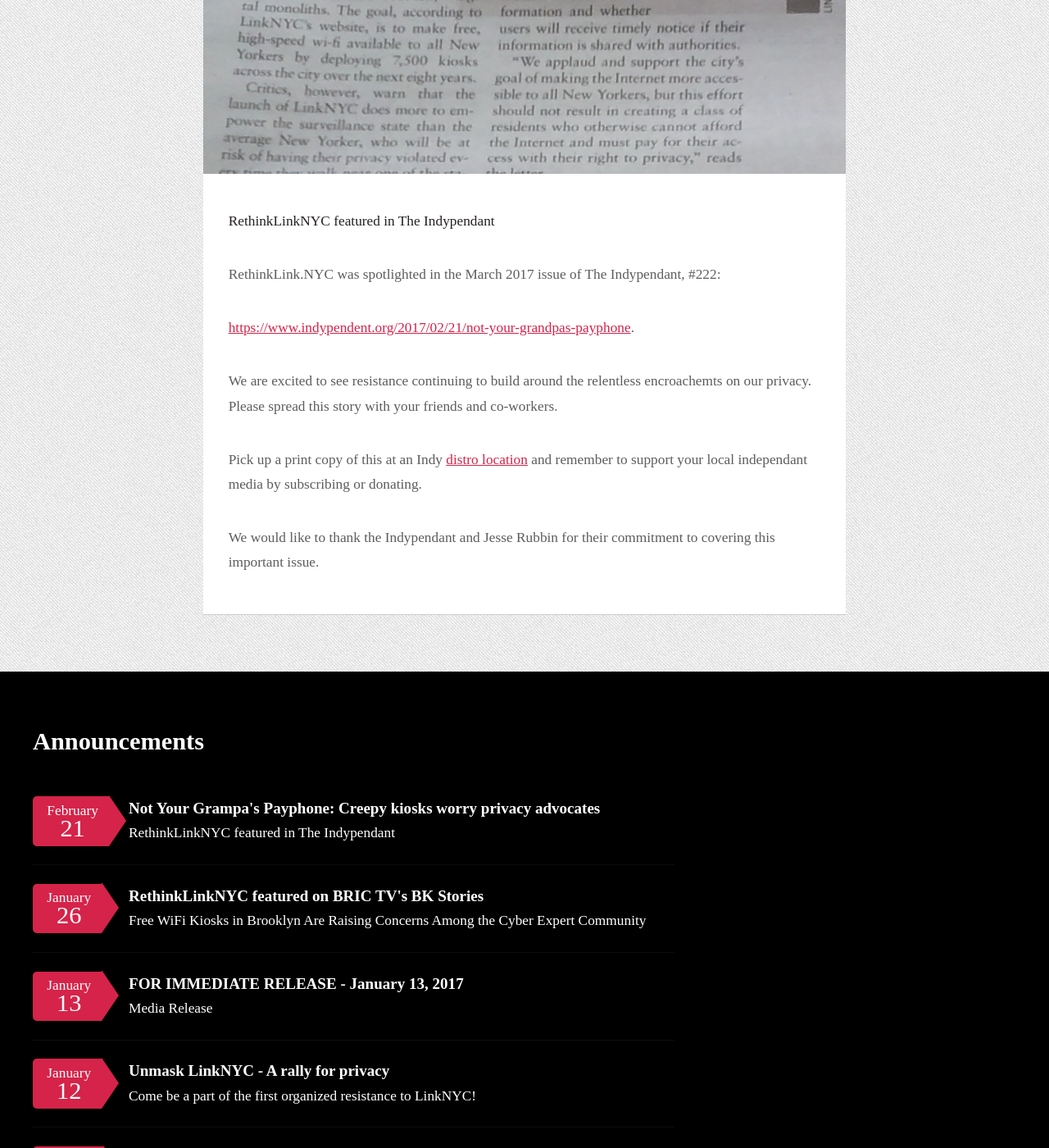
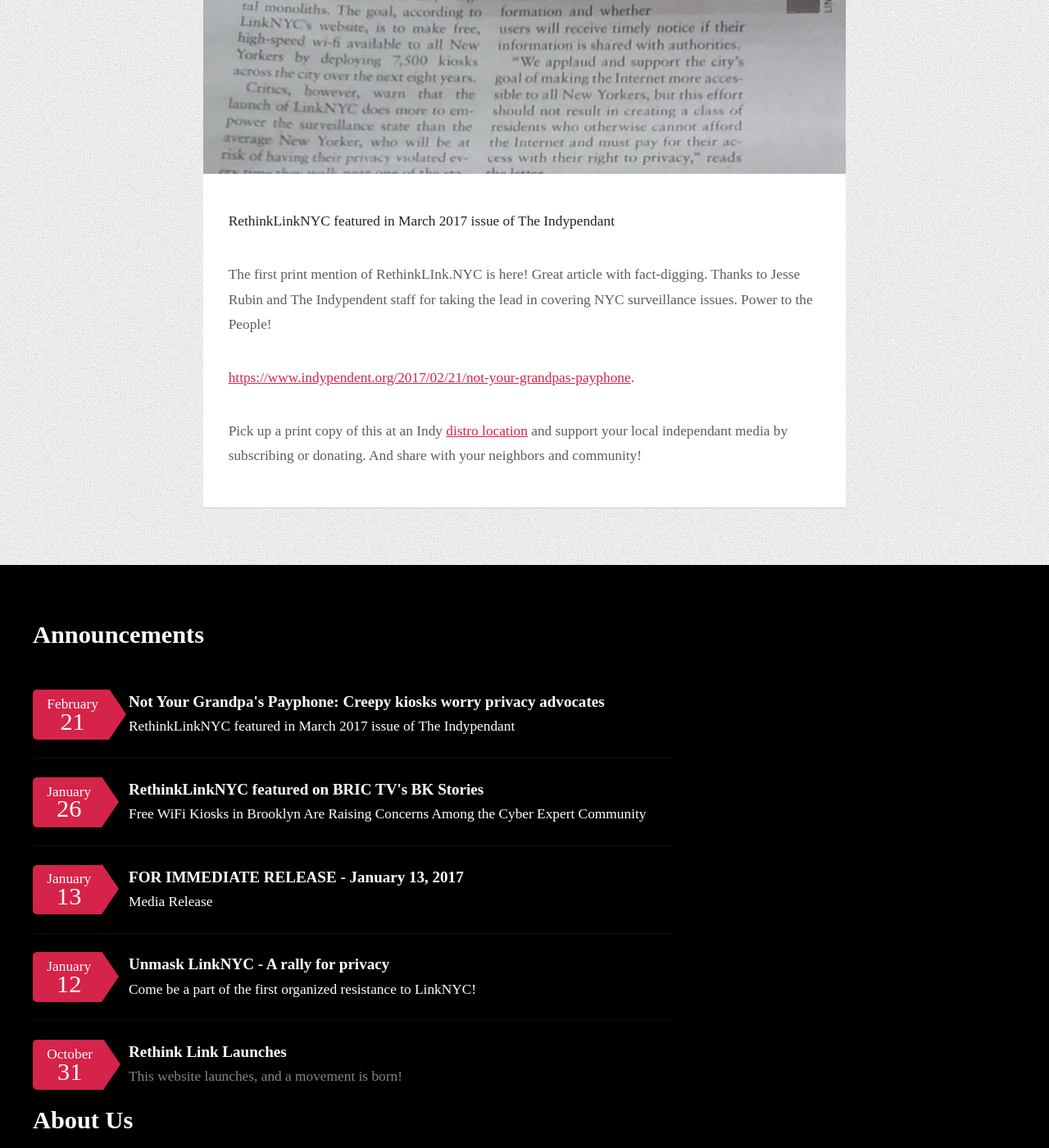
Before and after one commit to rethinklinknyc/rethinklinknyc.github.io, a Jekyll site: the page built from _posts/2017-02-21-not-your-grandpas-payphone.md, in a window 1280 px wide and 1400 px high, scrolled down 1352 px. Shown: the whole window at 82% size. Built offline with Jekyll 4.4.1, drawn with Linux system fonts in a browser that asks for light colours; some web fonts are replaced; some of the changed text lies outside the part shown.

Commit message:
Update 2017-02-21-not-your-grandpas-payphone.md

```diff
--- a/_posts/2017-02-21-not-your-grandpas-payphone.md
+++ b/_posts/2017-02-21-not-your-grandpas-payphone.md
@@ -1,17 +1,13 @@
 ---
-title: Not Your Grampa's Payphone&#58; Creepy kiosks worry privacy advocates
+title: Not Your Grandpa's Payphone&#58; Creepy kiosks worry privacy advocates
 featured: /assets/images/indy_not_your_grandpa_square.png
 layout: post
 ---
 
-**RethinkLinkNYC featured in The Indypendant**
+**RethinkLinkNYC featured in March 2017 issue of The Indypendant**
 
-RethinkLink.NYC was spotlighted in the March 2017 issue of The Indypendant, #222:
+The first print mention of RethinkLInk.NYC is here!  Great article with fact-digging. Thanks to Jesse Rubin and The Indypendent staff for taking the lead in covering NYC surveillance issues. Power to the People!
 
 [https://www.indypendent.org/2017/02/21/not-your-grandpas-payphone](https://www.indypendent.org/2017/02/21/not-your-grandpas-payphone).
 
-We are excited to see resistance continuing to build around the relentless encroachemts on our privacy. Please spread this story with your friends and co-workers.
-
-Pick up a print copy of this at an Indy [distro location](https://www.indypendent.org/about/distribution-locations) and remember to support your local independant media by subscribing or donating.
-
-We would like to thank the Indypendant and Jesse Rubbin for their commitment to covering this important issue.
+Pick up a print copy of this at an Indy [distro location](https://www.indypendent.org/about/distribution-locations) and support your local independant media by subscribing or donating. And share with your neighbors and community!
```
